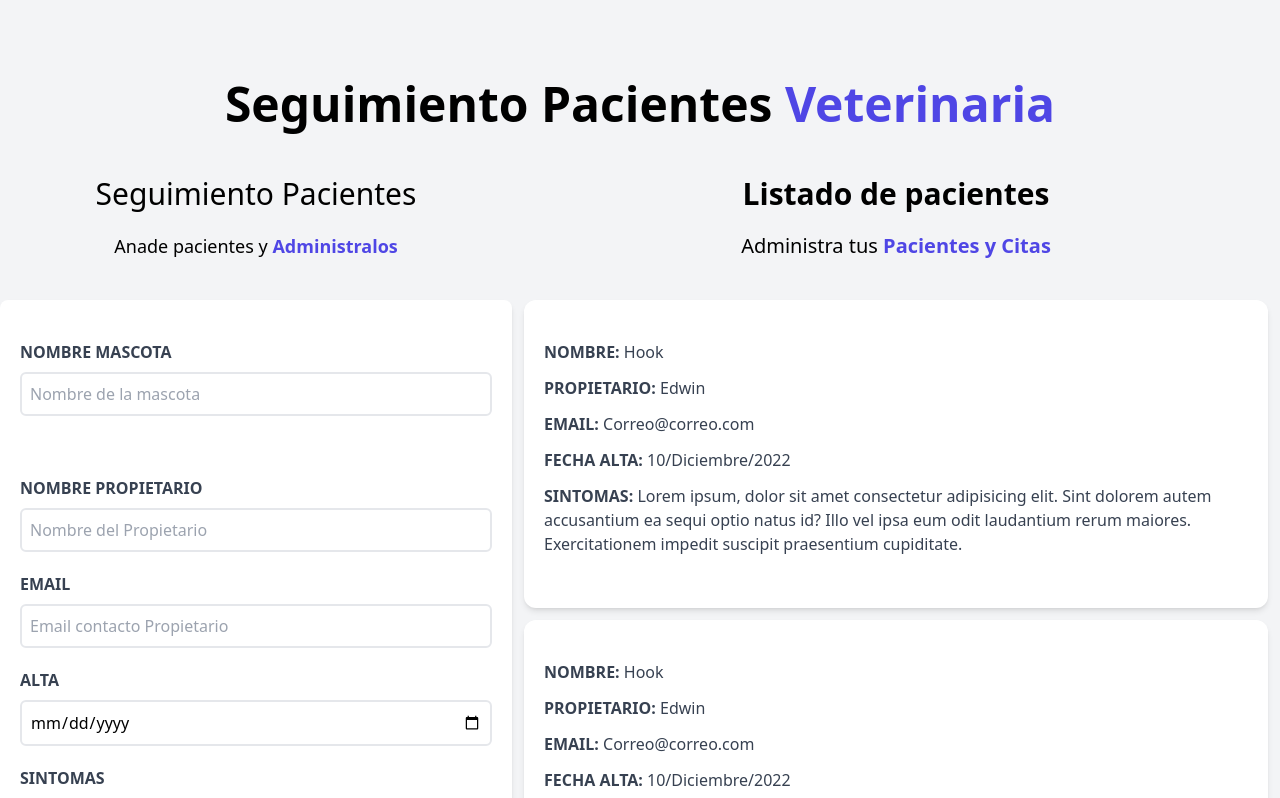
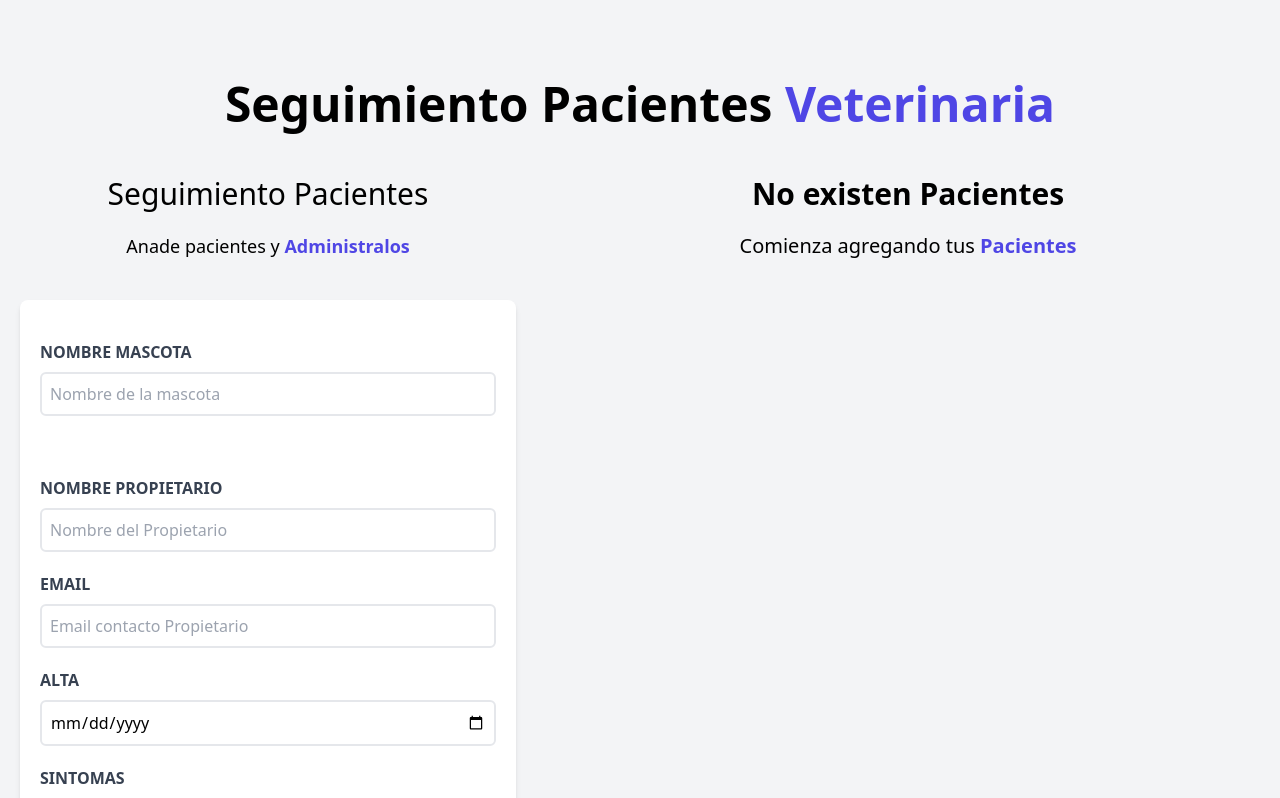
Before and after one commit to TheUtopian12/petDoctor, a React (Vite) app: page / in a window 1280 px wide. Shown: the top 798 px of the page. Built offline with nearby package versions, Linux system fonts and the light colour scheme.

Commit message:
Se agrego funcionalidad con map

```diff
--- a/src/App.jsx
+++ b/src/App.jsx
@@ -1,14 +1,16 @@
 import { Formulario } from "./components/Formulario";
 import { Header } from "./components/Header";
 import { ListadoPacientes } from "./components/ListadoPacientes";
+import { useState } from "react";
+function App() {
+  const [pacientes, setPacientes] = useState([]);
 
-function App() {
   return (
     <div className="container mx-auto mt-20">
       <Header />
       <div className="mt-12 md:flex">
-        <Formulario />
-        <ListadoPacientes />
+        <Formulario pacientes={pacientes} setPacientes={setPacientes} />
+        <ListadoPacientes pacientes={pacientes} />
       </div>
     </div>
   );
--- /dev/null
+++ b/src/components/Error.jsx
@@ -0,0 +1,10 @@
+
+export const Error = ({children}) => {
+  return (
+
+    <div className="bg-red-800 text-white text-center p-3 uppercase font-bold mb-3 rounded-md">
+    <p>{children}</p>
+    </div>
+
+  )
+}
--- a/src/components/Formulario.jsx
+++ b/src/components/Formulario.jsx
@@ -1,15 +1,64 @@
 import { useState, useEffect } from "react";
-export const Formulario = () => {
+import { Error } from "./Error";
+export const Formulario = ({ pacientes, setPacientes }) => {
+  const [nombre, setNombre] = useState("");
+  const [propietario, setPropietario] = useState("");
+  const [email, setEmail] = useState("");
+  const [fecha, setFecha] = useState("");
+  const [sintomas, setSintomas] = useState("");
+  const [error, setError] = useState(false);
 
-const [nombre, setNombre] = useState('Hook')
+  const generarId = () => {
+    const random = Math.random().toString(36).substr(2);
+    const fecha = Date.now().toString(36);
+    return random + fecha;
+  };
+  const handleSubmit = (e) => {
+    e.preventDefault();
+    //Validacion del formulario
+    if ([nombre, propietario, email, fecha, sintomas].includes("")) {
+      console.log("Hay al menos un campo vacio");
+      setError(true);
+      return;
+    }
+    setError(false);
+
+    //Objeto de paciente
+    const objetoPaciente = {
+      nombre,
+      propietario,
+      email,
+      fecha,
+      sintomas,
+      id: generarId(),
+    };
+    setPacientes([...pacientes, objetoPaciente]);
+
+    //Reiniciar form
+
+    setNombre("");
+    setPropietario("");
+    setEmail("");
+    setFecha("");
+    setSintomas("");
+  };
 
   return (
-    <div className="md:w-1/2 lg:w-2/5">
+    <div className="md:w-1/2 lg:w-2/5 mx-5">
       <h2 className="fotn-black text-3xl text-center">Seguimiento Pacientes</h2>
       <p className="text-lg mt-5 text-center mb-10">
         Anade pacientes y {""}
-        <span className="text-indigo-600 font-bold ">Administralos</span>  </p>
-        <form action="" className="bg-white shadow-md rounded-lg py-10 px-5">
+        <span className="text-indigo-600 font-bold ">Administralos</span>{" "}
+      </p>
+
+      {/**Inicio del formulario */}
+      <form
+        onSubmit={handleSubmit}
+        className="bg-white shadow-md rounded-lg py-10 px-5"
+      >
+        {error && <Error>'Todos los campos son obligatorios'</Error>}
+
+        {/**Nombre de mascota */}
         <div className="mb-5">
           <label
             htmlFor="mascota"
@@ -21,10 +70,12 @@
             id="mascota"
             type="text"
             placeholder="Nombre de la mascota"
+            value={nombre}
+            onChange={(e) => setNombre(e.target.value)}
             className="border-2 w-full p-2 mt-2 placeholder-gray-400 rounded-md mb-10"
           />
         </div>
-
+        {/**Nombre de propietario */}
         <div className="mb-5">
           <label
             htmlFor="mascota"
@@ -36,10 +87,12 @@
             id="propietario"
             type="text"
             placeholder="Nombre del Propietario"
+            value={propietario}
+            onChange={(e) => setPropietario(e.target.value)}
             className="border-2 w-full p-2 mt-2 placeholder-gray-400 rounded-md"
           />
         </div>
-
+        {/**Email */}
         <div className="mb-5">
           <label
             htmlFor="email"
@@ -51,10 +104,12 @@
             id="email"
             type="email"
             placeholder="Email contacto Propietario"
+            value={email}
+            onChange={(e) => setEmail(e.target.value)}
             className="border-2 w-full p-2 mt-2 placeholder-gray-400 rounded-md"
           />
         </div>
-
+        {/**Fecha de alta */}
         <div className="mb-5">
           <label
             htmlFor="alta"
@@ -65,10 +120,12 @@
           <input
             id="alta"
             type="date"
+            value={fecha}
+            onChange={(e) => setFecha(e.target.value)}
             className="border-2 w-full p-2 mt-2 placeholder-gray-400 rounded-md"
           />
         </div>
-
+        {/**Sintomas */}
         <div className="mb-5">
           <label
             htmlFor="sintomas"
@@ -79,16 +136,18 @@
           <textarea
             id="sintomas"
             placeholder="Describe los Sintomas"
+            value={sintomas}
+            onChange={(e) => setSintomas(e.target.value)}
             className="border-2 w-full p-2 mt-2 placeholder-gray-400 rounded-md"
           ></textarea>
         </div>
+        {/**Boton  */}
         <input
           type="submit"
           className="bg-indigo-600 w-full p-3 text-white uppercase font-bold hover:bg-indigo-700 cursor-pointer transition-all"
           value="Agregar Paciente"
         />
       </form>
-
     </div>
   );
 };
--- a/src/components/ListadoPacientes.jsx
+++ b/src/components/ListadoPacientes.jsx
@@ -1,28 +1,37 @@
 import { Pacientes } from "./Pacientes";
 
-export const ListadoPacientes = () => {
+export const ListadoPacientes = ({ pacientes }) => {
+  console.log(pacientes.length === 0);
   return (
     <>
       <div className="md:w-1/2 lg:w-3/5 md:h-screen overflow-y-scroll">
+        {pacientes && pacientes.length ? (
+          <>
             <h2 className="font-black text-3xl text-center">
               Listado de pacientes
             </h2>
             <p className="text-xl mt-5 mb-10 text-center">
               Administra tus {""}{" "}
-          <span className="text-indigo-600 font-bold"> Pacientes y Citas</span>
+              <span className="text-indigo-600 font-bold">
+                {" "}
+                Pacientes y Citas
+              </span>
             </p>
-
-        <Pacientes />
-
-        <Pacientes />
-
-        <Pacientes />
-
-        <Pacientes />
-
-        <Pacientes />
-
-        <Pacientes />
+            {pacientes.map((paciente) => {
+              return <Pacientes key={paciente.id} paciente={paciente} />;
+            })}
+          </>
+        ) : (
+          <>
+            <h2 className="font-black text-3xl text-center">
+              No existen Pacientes
+            </h2>
+            <p className="text-xl mt-5 mb-10 text-center">
+              Comienza agregando tus {""}{" "}
+              <span className="text-indigo-600 font-bold"> Pacientes</span>
+            </p>
+          </>
+        )}
       </div>
     </>
   );
--- a/src/components/Pacientes.jsx
+++ b/src/components/Pacientes.jsx
@@ -1,53 +1,30 @@
-import React from 'react'
+import React from "react";
 
-export const Pacientes = () => {
+export const Pacientes = ({ paciente }) => {
+  const { nombre, propietario, email, fecha, sintomas } = paciente;
   return (
-
-      <div className="m-3 bg-white shadow-md px-5 py-10 rounded-xl ">
+    <div className="mx-5 my-10 bg-white shadow-md px-5 py-10 rounded-xl ">
       <p className="font-bold mb-3 text-gray-700 uppercase">
-          Nombre: {""}{" "}
-          <span
-            className=" font-normal normal-case"
-          >
-            Hook
-          </span>
+        Nombre: {""} <span className=" font-normal normal-case">{nombre}</span>
       </p>
 
       <p className="font-bold mb-3 text-gray-700 uppercase">
         Propietario: {""}{" "}
-          <span
-            className=" font-normal normal-case  "
-          >
-            Edwin
-          </span>
+        <span className=" font-normal normal-case  ">{propietario}</span>
       </p>
 
       <p className="font-bold mb-3 text-gray-700 uppercase">
-          Email: {""}{" "}
-          <span
-            className=" font-normal normal-case  "
-          >
-            Correo@correo.com
-          </span>
+        Email: {""} <span className=" font-normal normal-case  ">{email}</span>
       </p>
 
       <p className="font-bold mb-3 text-gray-700 uppercase">
         Fecha Alta: {""}{" "}
-          <span
-            className=" font-normal normal-case  "
-          >
-            10/Diciembre/2022
-          </span>
+        <span className=" font-normal normal-case  ">{fecha}</span>
       </p>
       <p className="font-bold mb-3 text-gray-700 uppercase">
         Sintomas: {""}{" "}
-          <span
-            className=" font-normal normal-case  "
-          >
-           Lorem ipsum, dolor sit amet consectetur adipisicing elit. Sint dolorem autem accusantium ea sequi optio natus id? Illo vel ipsa eum odit laudantium rerum maiores. Exercitationem impedit suscipit praesentium cupiditate.
-          </span>
+        <span className=" font-normal normal-case  ">{sintomas}</span>
       </p>
     </div>
-
-  )
-}
+  );
+};
```
Lines whose indentation alone changed are shown as unchanged.
